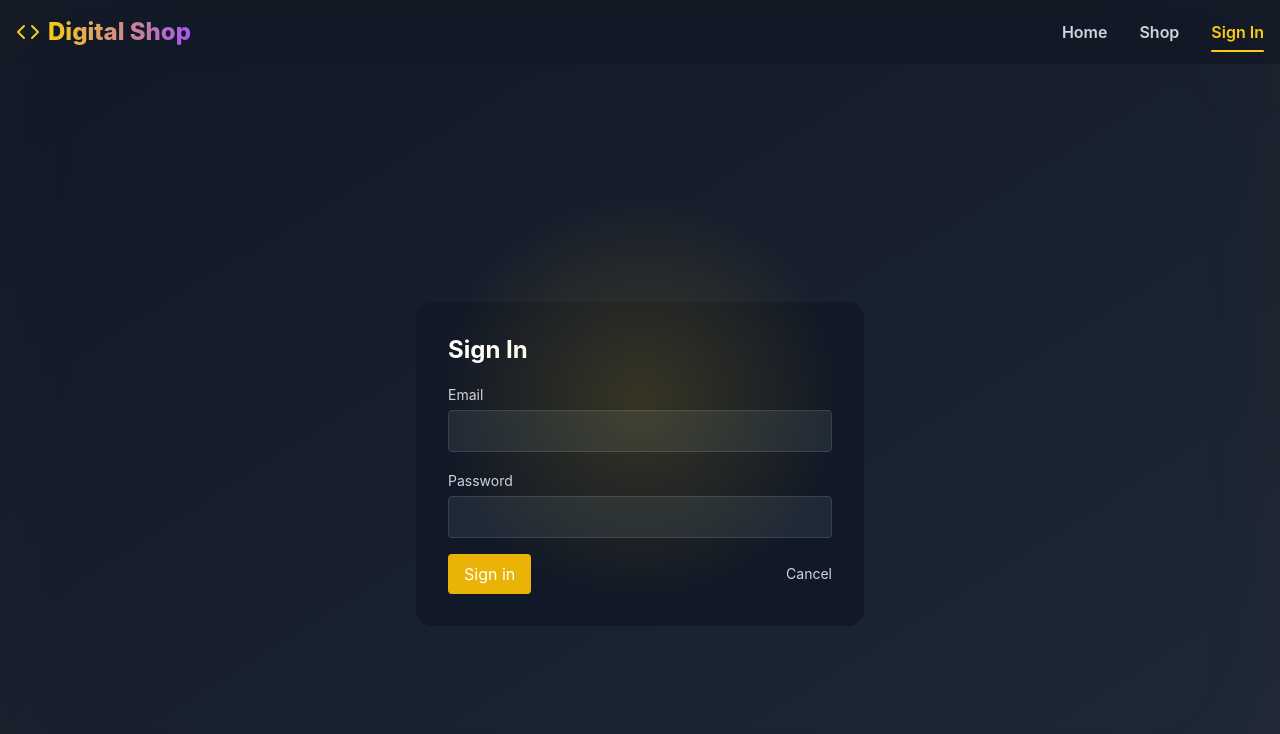
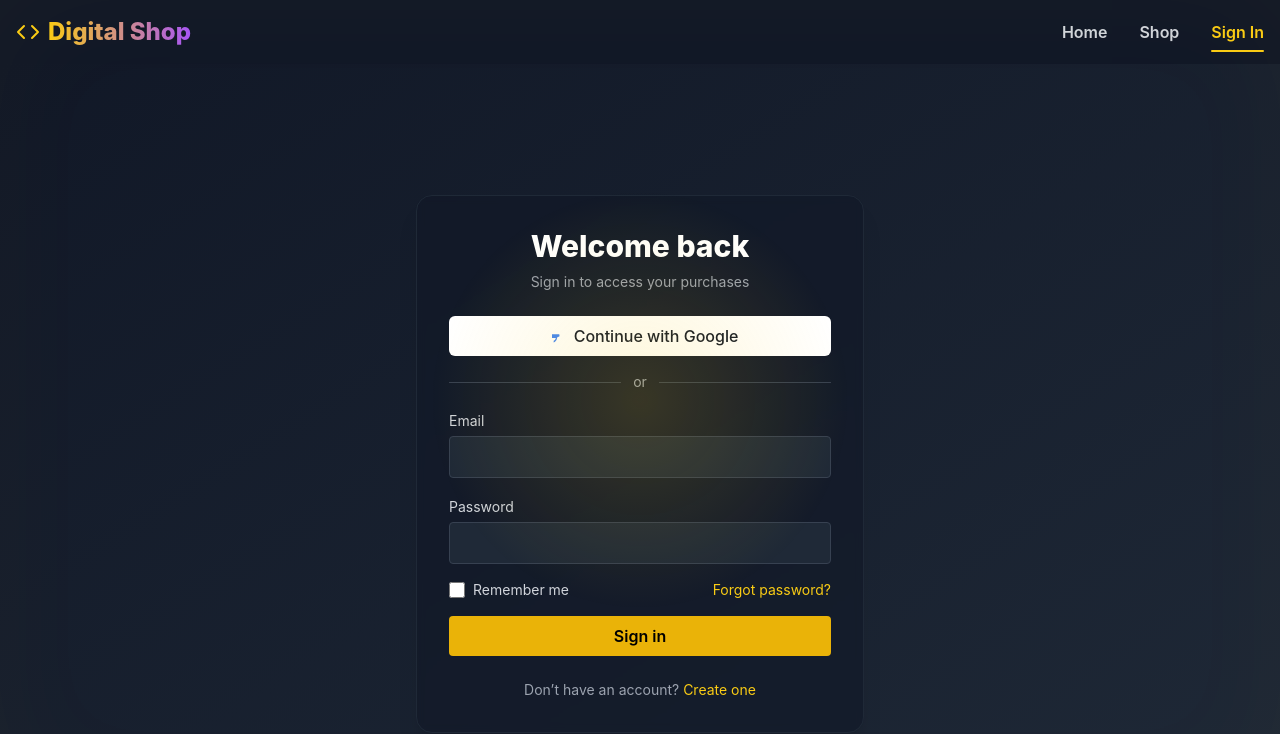
Before and after one commit to odionmurphy/portfolio, a React (Vite) app: page /signin in a window 1280 px wide. Shown: the top 734 px of the page. Built offline with nearby package versions, Linux system fonts and the light colour scheme; the HTML template or start-up script is replaced by a standard one.

Commit message:
Revamp SignIn UI: centered card, social mock, remember me, improved styling

```diff
--- a/src/pages/SignIn.tsx
+++ b/src/pages/SignIn.tsx
@@ -4,22 +4,59 @@ import { useNavigate } from "react-router-dom";
 const SignIn: React.FC = () => {
   const [email, setEmail] = useState("");
   const [password, setPassword] = useState("");
+  const [remember, setRemember] = useState(false);
   const [error, setError] = useState<string | null>(null);
   const navigate = useNavigate();
 
   const handleSubmit = (e: React.FormEvent) => {
     e.preventDefault();
-    if (!email) return setError("Enter an email");
-    // Mock sign-in: store email
+    if (!email) return setError("Please enter your email");
+    // mock auth
     localStorage.setItem("userEmail", email);
+    if (remember) localStorage.setItem("remember", "1");
     setError(null);
     navigate("/");
   };
 
   return (
-    <div className="min-h-screen bg-gradient-to-br from-gray-900 to-gray-800 text-white flex items-center justify-center">
-      <div className="w-full max-w-md bg-gray-900 rounded-xl p-8">
-        <h2 className="text-2xl font-bold mb-4">Sign In</h2>
+    <div className="min-h-screen bg-gradient-to-br from-gray-900 to-gray-800 text-white flex items-center justify-center px-4">
+      <div className="w-full max-w-md bg-gray-900/60 backdrop-blur-sm border border-gray-800 rounded-2xl p-8 shadow-xl">
+        <div className="mb-6 text-center">
+          <h1 className="text-3xl font-extrabold">Welcome back</h1>
+          <p className="text-sm text-gray-400 mt-2">
+            Sign in to access your purchases
+          </p>
+        </div>
+
+        <div className="space-y-4">
+          <button
+            className="w-full flex items-center justify-center gap-3 bg-white text-gray-900 py-2 rounded-md font-medium"
+            onClick={() => {
+              // mock social sign-in
+              localStorage.setItem("userEmail", "social@example.com");
+              navigate("/");
+            }}
+            type="button"
+          >
+            <svg
+              className="w-5 h-5"
+              viewBox="0 0 24 24"
+              fill="none"
+              aria-hidden
+            >
+              <path
+                d="M21 12.3c0-.8-.1-1.6-.3-2.3H12v4.3h4.6c-.2 1-1 2.5-2.6 3.3l-.0 2.2c2.4-1 4.1-3 4.1-6z"
+                fill="#4285F4"
+              />
+            </svg>
+            Continue with Google
+          </button>
+
+          <div className="flex items-center gap-3">
+            <div className="flex-1 border-t border-gray-700" />
+            <div className="text-sm text-gray-400">or</div>
+            <div className="flex-1 border-t border-gray-700" />
+          </div>
 
           <form onSubmit={handleSubmit} className="space-y-4">
             <div>
@@ -30,7 +67,7 @@ const SignIn: React.FC = () => {
                 onChange={(e: React.ChangeEvent<HTMLInputElement>) =>
                   setEmail(e.target.value)
                 }
-              className="w-full mt-1 px-3 py-2 bg-gray-800 border border-gray-700 rounded"
+                className="w-full mt-1 px-3 py-2 bg-gray-800 border border-gray-700 rounded focus:outline-none focus:ring-2 focus:ring-yellow-500"
                 required
               />
             </div>
@@ -43,24 +80,46 @@ const SignIn: React.FC = () => {
                 onChange={(e: React.ChangeEvent<HTMLInputElement>) =>
                   setPassword(e.target.value)
                 }
-              className="w-full mt-1 px-3 py-2 bg-gray-800 border border-gray-700 rounded"
+                className="w-full mt-1 px-3 py-2 bg-gray-800 border border-gray-700 rounded focus:outline-none focus:ring-2 focus:ring-yellow-500"
                 required
               />
             </div>
 
-          {error && <div className="text-red-400">{error}</div>}
-
-          <div className="flex items-center justify-between">
-            <button className="bg-yellow-500 px-4 py-2 rounded">Sign in</button>
-            <button
-              type="button"
-              onClick={() => navigate(-1)}
-              className="text-sm text-gray-300"
-            >
-              Cancel
+            <div className="flex items-center justify-between text-sm">
+              <label className="flex items-center gap-2">
+                <input
+                  type="checkbox"
+                  checked={remember}
+                  onChange={() => setRemember((v) => !v)}
+                  className="w-4 h-4"
+                />
+                <span className="text-gray-300">Remember me</span>
+              </label>
+              <button type="button" className="text-yellow-400 hover:underline">
+                Forgot password?
               </button>
             </div>
+
+            {error && <div className="text-red-400 text-sm">{error}</div>}
+
+            <button
+              type="submit"
+              className="w-full bg-yellow-500 hover:bg-yellow-600 text-black font-semibold py-2 rounded"
+            >
+              Sign in
+            </button>
           </form>
+        </div>
+
+        <div className="mt-6 text-center text-sm text-gray-400">
+          Don’t have an account?{" "}
+          <button
+            onClick={() => navigate("/signup")}
+            className="text-yellow-400 hover:underline"
+          >
+            Create one
+          </button>
+        </div>
       </div>
     </div>
   );
```
Lines whose indentation alone changed are shown as unchanged.
